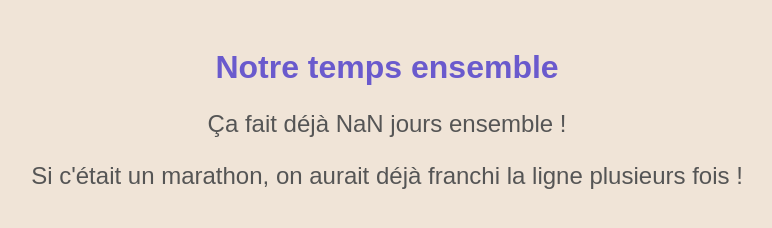
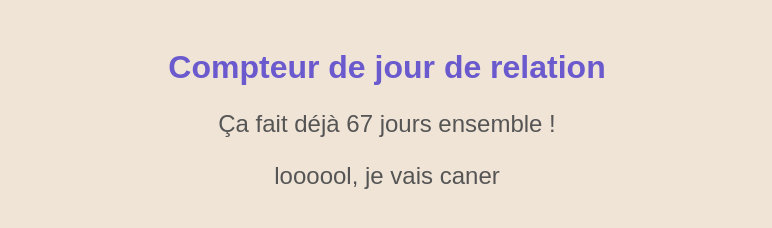
Before and after one commit to adrientimeleft/compteur, a plain HTML site: page index.html in a window 1280 px wide. Shown: the whole page, without its empty margins (253-1025 px from the left). Drawn offline with Linux system fonts and the light colour scheme.

Commit message:
Update index.html

```diff
--- a/index.html
+++ b/index.html
@@ -3,7 +3,7 @@
 <head>
     <meta charset="UTF-8">
     <meta name="viewport" content="width=device-width, initial-scale=1.0">
-    <title>Notre Temps Ensemble</title>
+    <title>Le compteur</title>
     <style>
         body {
             font-family: 'Arial', sans-serif;
@@ -24,12 +24,12 @@
     </style>
 </head>
 <body>
-    <h1>Notre temps ensemble</h1>
+    <h1>Compteur de jour de relation</h1>
     <p id="daysCount">Chargement...</p>
     <p id="joke">Chargement de la blague...</p>
     <script>
         document.addEventListener('DOMContentLoaded', function () {
-            const startDate = new Date('YYYY-MM-DD'); // Remplacez 'YYYY-MM-DD' par votre date
+            const startDate = new Date('2024-02-14'); // Remplacez 'YYYY-MM-DD' par votre date
             const today = new Date();
             const timeDiff = today - startDate;
             const days = Math.floor(timeDiff / (1000 * 60 * 60 * 24));
@@ -38,10 +38,10 @@
 
             const jokes = [
                 "C'est beaucoup, putain !",
-                "Et ça continue, encore et encore, c'est que le début, d'accord, d'accord...",
-                "On devrait recevoir une médaille ou quelque chose !",
-                "C'est plus long que beaucoup de séries télé !",
-                "Si c'était un marathon, on aurait déjà franchi la ligne plusieurs fois !"
+                "Griiiiiiiiiinge",
+                "Trop, beaucoup trop",
+                "Quel suplice, je vous en supplie, stopper moi ce compteur",
+                "loooool, je vais caner"
             ];
 
             const jokeIndex = Math.floor(Math.random() * jokes.length);
```
